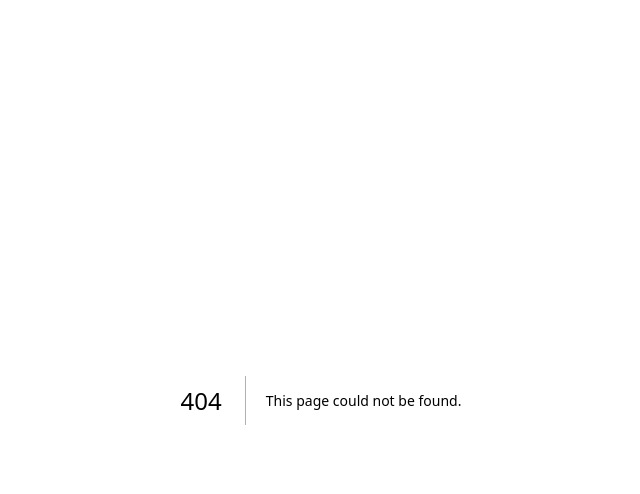
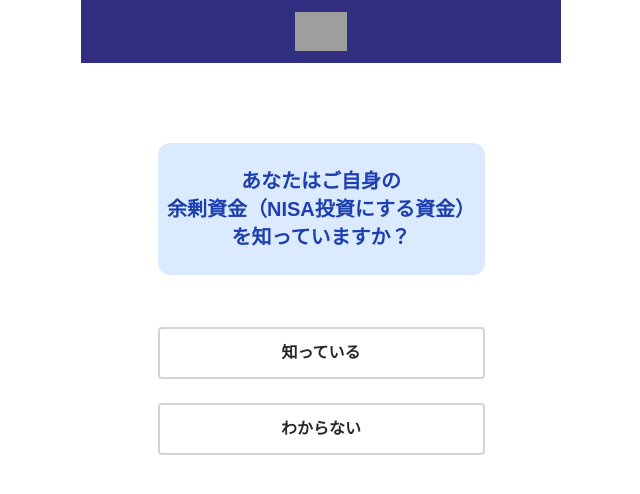
Before and after one commit to kisiiii/Allblue_NISAapp_frontend, a Next.js app: page /intro in a window 1280 px wide. Before the commit this address had no page. Shown: the top 494 px of the page, without its empty margins (319-959 px from the left). Built offline with nearby package versions, Linux system fonts and the light colour scheme; grey boxes are pictures that could not be loaded.

Commit message:
イントロ画面

```diff
--- /dev/null
+++ b/src/app/intro/page.jsx
@@ -0,0 +1,38 @@
+"use client";
+
+import * as React from "react";
+import Link from "next/link";
+import { Tittle } from "../../components/Tittle";
+
+export function IntroPage() {
+  return (
+    <div className="flex overflow-hidden flex-col mx-auto max-w-[480px]">
+      <Tittle />
+      <div className="flex flex-col items-center justify-center mt-20">
+        <div className="px-2 py-6 w-full font-bold text-xl text-blue-800 bg-blue-100 rounded-xl max-w-[327px] text-center">
+          あなたはご自身の
+          <br />
+          余剰資金（NISA投資にする資金）
+          <br />
+          を知っていますか？
+        </div>
+        <div className="flex flex-col justify-center mt-10 w-full font-bold text-base leading-none text-center max-w-[327px] text-zinc-800">
+          <Link
+            href="/simulation"
+            className="flex-1 px-4 py-4 mt-3 w-full bg-white rounded border-2 border-solid border-zinc-300 min-h-[48px] text-zinc-800 text-center"
+          >
+            知っている
+          </Link>
+          <Link
+            href="/unknown"
+            className="flex-1 px-4 py-4 mt-6 w-full bg-white rounded border-2 border-solid border-zinc-300 min-h-[48px] text-zinc-800 text-center"
+          >
+            わからない
+          </Link>
+        </div>
+      </div>
+    </div>
+  );
+}
+
+export default IntroPage;
--- /dev/null
+++ b/src/app/simulation-result/page.jsx
@@ -0,0 +1,18 @@
+"use client";
+
+import * as React from "react";
+import Link from "next/link";
+import { Tittle } from "../../components/Tittle";
+
+export function IntroPage() {
+  return (
+    <div className="flex overflow-hidden flex-col mx-auto max-w-[480px]">
+      <Tittle />
+      <div className="px-2 py-6 w-full font-bold text-xl text-blue-800 bg-blue-100 rounded-xl max-w-[327px] text-center">
+        作成中
+      </div>
+    </div>
+  );
+}
+
+export default IntroPage;
--- a/src/app/simulation/page.jsx
+++ b/src/app/simulation/page.jsx
@@ -1,8 +1,10 @@
 "use client";
 
 import React, { useState } from "react";
+import Link from "next/link";
 import SelectArea from "./components/select_area.jsx";
 import MultipleSelectArea from "./components/multiple_select_area.jsx";
+import { Tittle } from "../../components/Tittle";
 
 export default function Home() {
   const [year, setYear] = useState(""); // 年の選択状態
@@ -70,9 +72,9 @@ export default function Home() {
   ];
 
   return (
-    <div className="flex flex-col justify-center items-center mt-12 gap-4">
+    <div className="flex overflow-hidden flex-col mx-auto max-w-[480px]">
       <div className="mb-5">
-        <img src="../NISAPO_logo.png" alt="logo" className="w-48" />
+        <Tittle />
       </div>
 
       <div className="container mx-auto w-4/5 mb-5">
@@ -162,9 +164,12 @@ export default function Home() {
           <SelectArea labelList={monthly_consumption} n_cols={2} />
         </div>
       </div>
-      <button className="btn bg-blue-800 text-white mx-auto w-4/5 mb-5">
+      <Link
+        href="/simulation-result"
+        className="btn bg-blue-800 text-white mx-auto w-4/5 mb-5"
+      >
         結果を見る
-      </button>
+      </Link>
     </div>
   );
 }
--- /dev/null
+++ b/src/components/Tittle.jsx
@@ -0,0 +1,21 @@
+import * as React from "react";
+
+export function Tittle() {
+  return (
+    <div className="relative bg-indigo-900 text-white">
+      <div className="flex items-center justify-between px-4 py-3">
+        {/* ロゴ */}
+        <div className="flex flex-1 justify-center">
+          <img
+            loading="lazy"
+            src="https://cdn.builder.io/api/v1/image/assets/TEMP/8c8959ebeef5ce10df57c44eeeabb40228ac34f5f4cfe8c23acc2de827c44861?placeholderIfAbsent=true&apiKey=830249011bfc4b9a9e2dddb095d90bfd"
+            alt="Dashboard logo"
+            className="object-contain max-w-full aspect-[4.69] w-[183px]"
+          />
+        </div>
+      </div>
+    </div>
+  );
+}
+
+export default Tittle;
```
